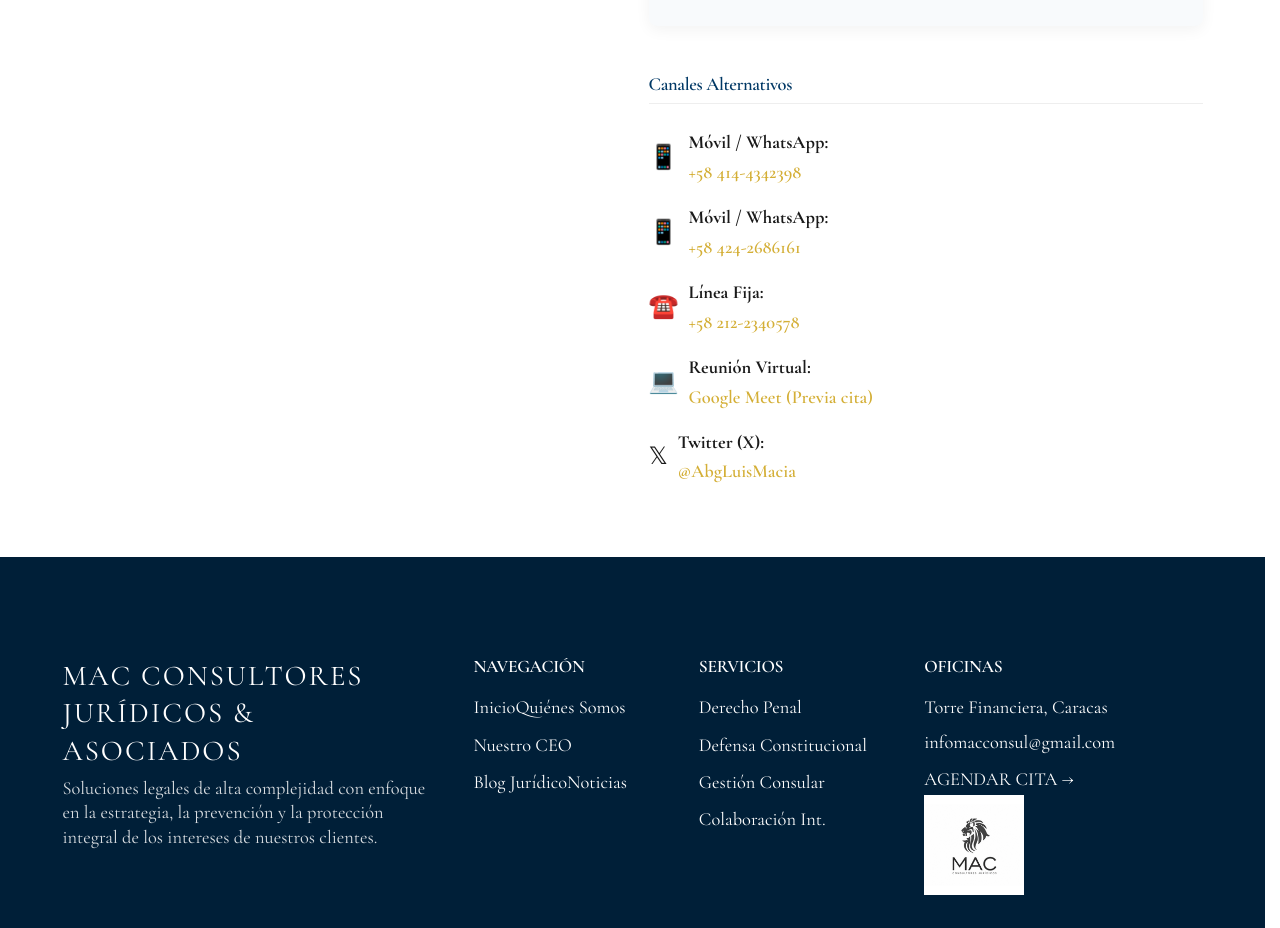
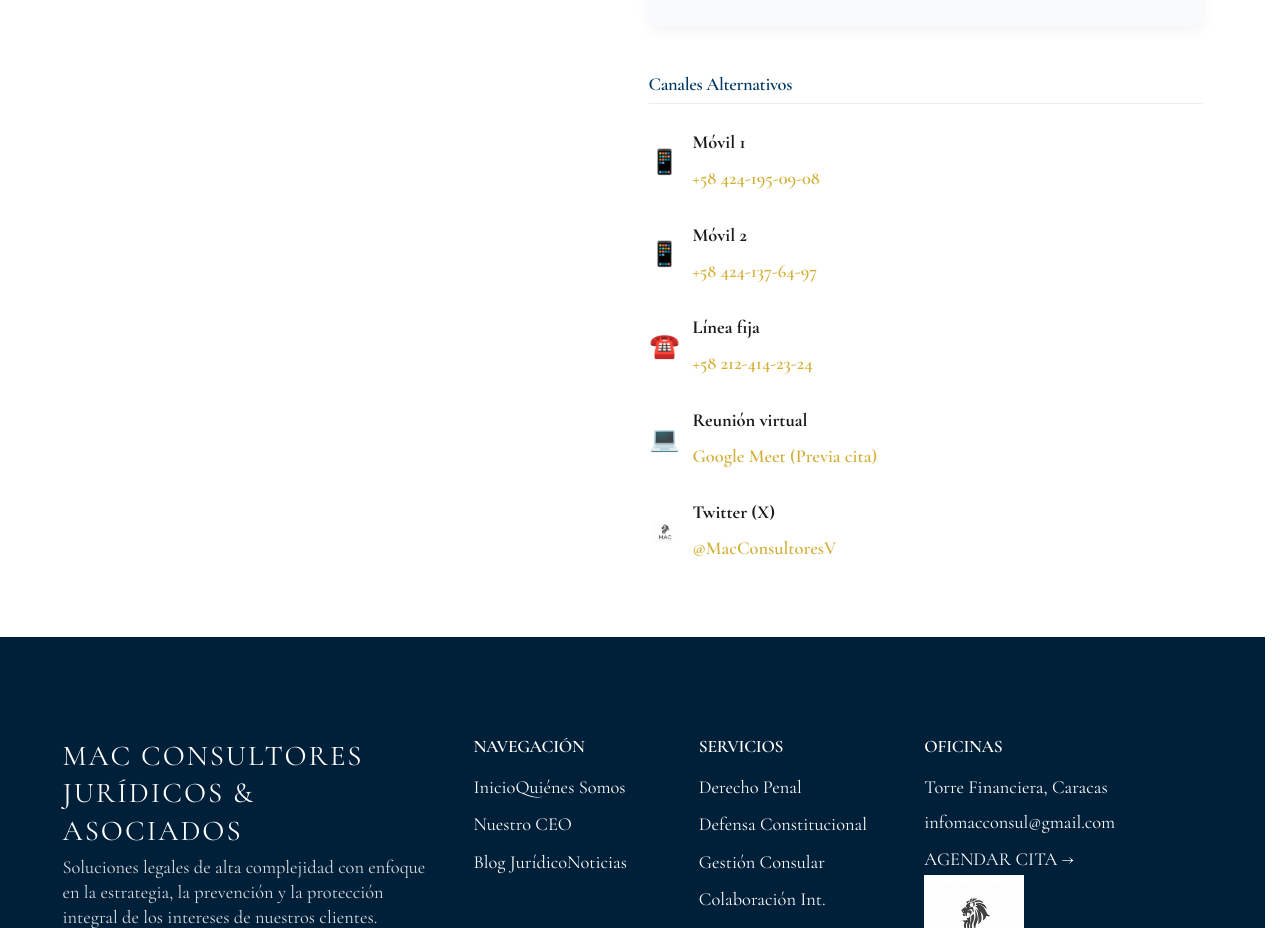
Before and after one commit to mcolina777-cpu/mac-consultores-site-clean, a Next.js app: page /contacto/contacto in a window 1280 px wide. Shown: the part 1200-2128 px from the top of the page. Built offline with nearby package versions, Linux system fonts and the light colour scheme.

Commit message:
Update Alternative Channels styling and information in Contact page

```diff
--- a/src/app/[locale]/contacto/page.tsx
+++ b/src/app/[locale]/contacto/page.tsx
@@ -106,39 +106,41 @@ export default async function Contacto({ params }: { params: Promise<{ locale: s
               <div className="contact-list" style={{ marginTop: '3rem' }}>
                 <h4 className="contact-subtitle" style={{ marginBottom: '1.5rem', borderBottom: '1px solid #eee', paddingBottom: '0.5rem' }} >{dict?.contacto?.alt_channels?.title || "Canales Alternativos"}</h4>
                 <ul style={{ listStyle: 'none', padding: 0 }}>
-                  <li style={{ marginBottom: '1rem', display: 'flex', alignItems: 'center', gap: '10px' }}>
-                    <span style={{ fontSize: '1.5rem' }}>📱</span>
+                  <li style={{ marginBottom: '1.5rem', display: 'flex', alignItems: 'center', gap: '12px' }}>
+                    <span style={{ fontSize: '1.5rem', minWidth: '32px', textAlign: 'center' }}>📱</span>
                     <div>
-                      <strong>Móvil / WhatsApp:</strong><br />
-                      <a href="tel:+584144342398">+58 414-4342398</a>
+                      <strong style={{ display: 'block', marginBottom: '0.2rem' }}>{dict?.contacto?.alt_channels?.mobile1 || "Móvil 1"}</strong>
+                      <a href="tel:+584241950908" style={{ fontStyle: 'normal', display: 'inline-block', padding: '0.2rem 0', textDecoration: 'none' }}>+58 424-195-09-08</a>
                     </div>
                   </li>
-                  <li style={{ marginBottom: '1rem', display: 'flex', alignItems: 'center', gap: '10px' }}>
-                    <span style={{ fontSize: '1.5rem' }}>📱</span>
+                  <li style={{ marginBottom: '1.5rem', display: 'flex', alignItems: 'center', gap: '12px' }}>
+                    <span style={{ fontSize: '1.5rem', minWidth: '32px', textAlign: 'center' }}>📱</span>
                     <div>
-                      <strong>Móvil / WhatsApp:</strong><br />
-                      <a href="tel:+584242686161">+58 424-2686161</a>
+                      <strong style={{ display: 'block', marginBottom: '0.2rem' }}>{dict?.contacto?.alt_channels?.mobile2 || "Móvil 2"}</strong>
+                      <a href="tel:+584241376497" style={{ fontStyle: 'normal', display: 'inline-block', padding: '0.2rem 0', textDecoration: 'none' }}>+58 424-137-64-97</a>
                     </div>
                   </li>
-                  <li style={{ marginBottom: '1rem', display: 'flex', alignItems: 'center', gap: '10px' }}>
-                    <span style={{ fontSize: '1.5rem' }}>☎️</span>
+                  <li style={{ marginBottom: '1.5rem', display: 'flex', alignItems: 'center', gap: '12px' }}>
+                    <span style={{ fontSize: '1.5rem', minWidth: '32px', textAlign: 'center' }}>☎️</span>
                     <div>
-                      <strong>Línea Fija:</strong><br />
-                      <a href="tel:+582122340578">+58 212-2340578</a>
+                      <strong style={{ display: 'block', marginBottom: '0.2rem' }}>{dict?.contacto?.alt_channels?.landline || "Línea fija"}</strong>
+                      <a href="tel:+582124142324" style={{ fontStyle: 'normal', display: 'inline-block', padding: '0.2rem 0', textDecoration: 'none' }}>+58 212-414-23-24</a>
                     </div>
                   </li>
-                  <li style={{ marginBottom: '1rem', display: 'flex', alignItems: 'center', gap: '10px' }}>
-                    <span style={{ fontSize: '1.5rem' }}>💻</span>
+                  <li style={{ marginBottom: '1.5rem', display: 'flex', alignItems: 'center', gap: '12px' }}>
+                    <span style={{ fontSize: '1.5rem', minWidth: '32px', textAlign: 'center' }}>💻</span>
                     <div>
-                      <strong >{dict?.contacto?.alt_channels?.meet || "Reunión Virtual:"}</strong><br />
-                      <a href="https://meet.google.com/npx-yhyh-cxy" target="_blank" rel="noopener noreferrer" style={{ color: 'var(--accent)' }}>Google Meet (Previa cita)</a>
+                      <strong style={{ display: 'block', marginBottom: '0.2rem' }}>{dict?.contacto?.alt_channels?.meet || "Reunión virtual"}</strong>
+                      <a href="https://meet.google.com/npx-yhyh-cxy" target="_blank" rel="noopener noreferrer" style={{ color: 'var(--accent)', fontStyle: 'normal', display: 'inline-block', padding: '0.2rem 0', textDecoration: 'none' }}>Google Meet (Previa cita)</a>
                     </div>
                   </li>
-                  <li style={{ display: 'flex', alignItems: 'center', gap: '10px' }}>
-                    <span style={{ fontSize: '1.5rem' }}>𝕏</span>
+                  <li style={{ display: 'flex', alignItems: 'center', gap: '12px' }}>
+                    <span style={{ display: 'flex', alignItems: 'center', justifyContent: 'center', minWidth: '32px' }}>
+                      <img src="/Logo/apple-touch-icon.png" alt="Logo" style={{ width: '28px', height: '28px', borderRadius: '4px', objectFit: 'cover' }} />
+                    </span>
                     <div>
-                      <strong>Twitter (X):</strong><br />
-                      <a href="https://twitter.com/AbgLuisMacia" target="_blank" rel="noopener noreferrer" style={{ color: 'var(--accent)' }}>@AbgLuisMacia</a>
+                      <strong style={{ display: 'block', marginBottom: '0.2rem' }}>{dict?.contacto?.alt_channels?.twitter || "Twitter (X)"}</strong>
+                      <a href="https://x.com/MacConsultoresV" target="_blank" rel="noopener noreferrer" style={{ color: 'var(--accent)', fontStyle: 'normal', display: 'inline-block', padding: '0.2rem 0', textDecoration: 'none' }}>@MacConsultoresV</a>
                     </div>
                   </li>
                 </ul>
```
